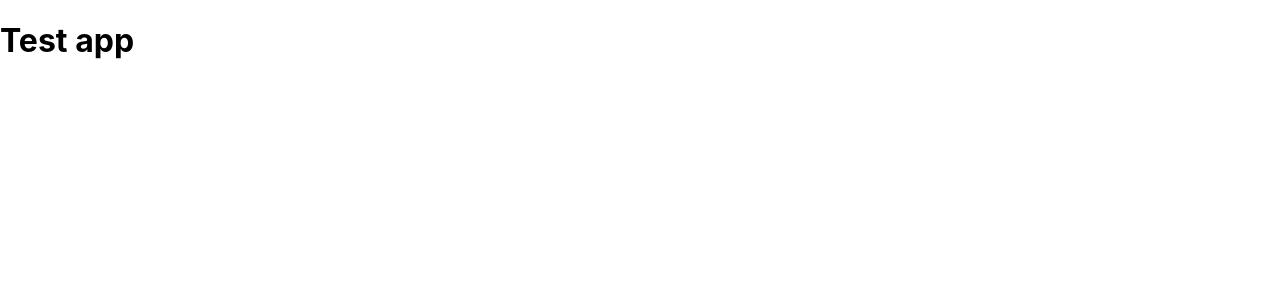
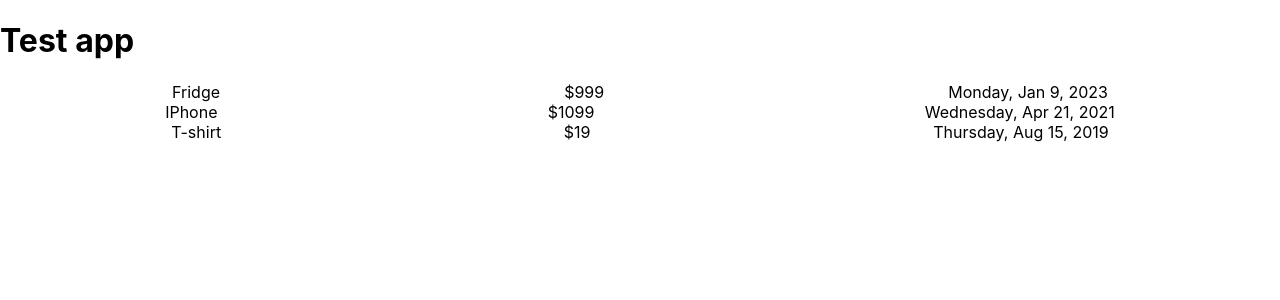
Before and after one commit to IvanTsatsura/react-test-app, a JavaScript app: page / in a window 1280 px wide. Shown: the top 300 px of the page. Built offline with nearby package versions, Linux system fonts and the light colour scheme.

Commit message:
Add data and CostItem components to the app

```diff
--- a/src/App.js
+++ b/src/App.js
@@ -1,8 +1,44 @@
+import CostItem from "./Components/CostItem";
 
 function App() {
+  const costs = [
+    { date: new Date(2022, 12, 9), name: "Fridge", cost: 999 },
+    { date: new Date(2021, 3, 21), name: "IPhone", cost: 1099 },
+    { date: new Date(2019, 7, 15), name: "T-shirt", cost: 19 },
+  ];
   return (
     <div className="App">
       <h1>Test app</h1>
+      <CostItem
+        name={costs[0].name}
+        date={costs[0].date.toLocaleDateString("en-us", {
+          weekday: "long",
+          year: "numeric",
+          month: "short",
+          day: "numeric",
+        })}
+        cost={costs[0].cost}
+      />
+      <CostItem
+        name={costs[1].name}
+        date={costs[1].date.toLocaleDateString("en-us", {
+          weekday: "long",
+          year: "numeric",
+          month: "short",
+          day: "numeric",
+        })}
+        cost={costs[1].cost}
+      />
+      <CostItem
+        name={costs[2].name}
+        date={costs[2].date.toLocaleDateString("en-us", {
+          weekday: "long",
+          year: "numeric",
+          month: "short",
+          day: "numeric",
+        })}
+        cost={costs[2].cost}
+      />
     </div>
   );
 }
```
